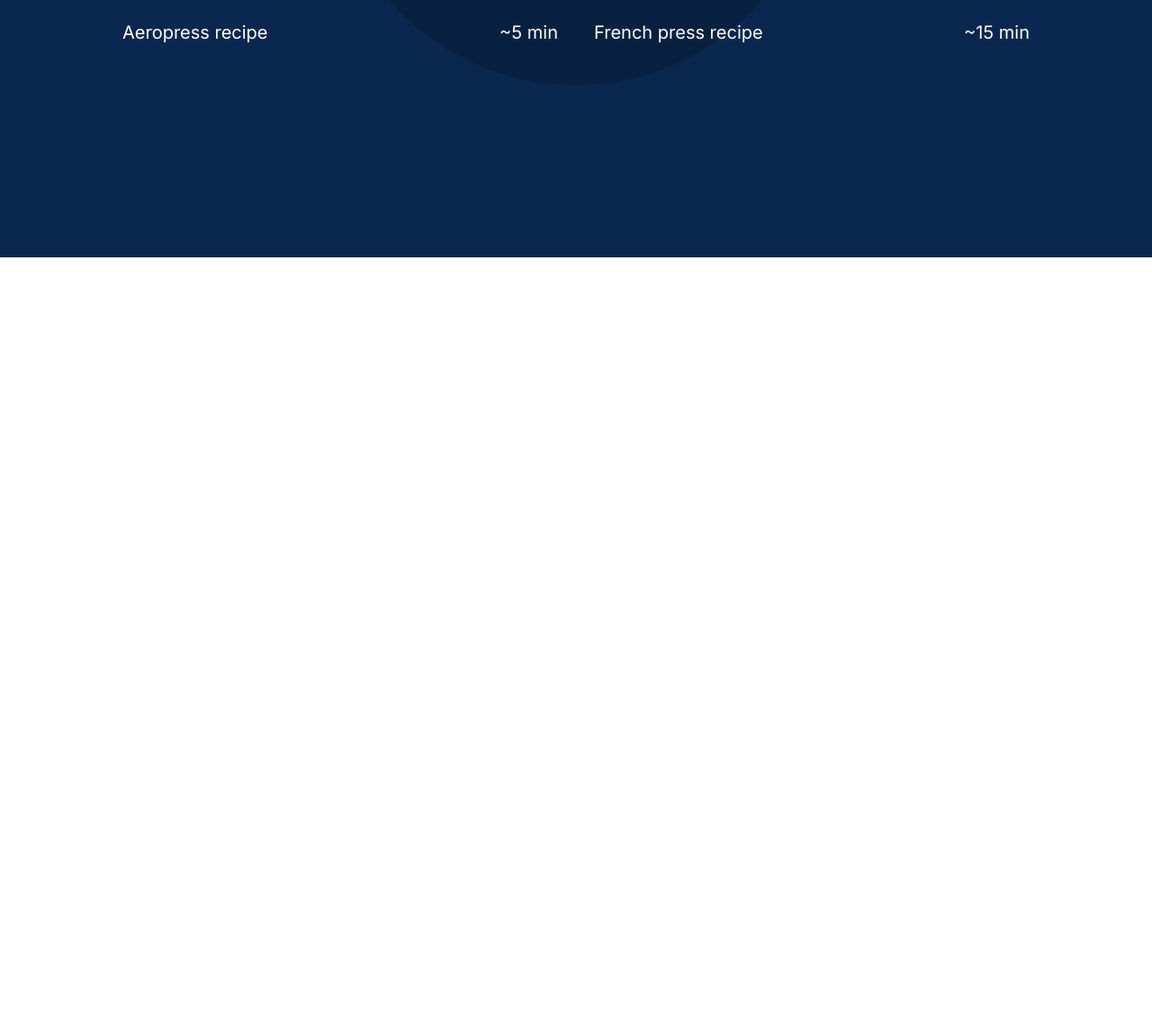
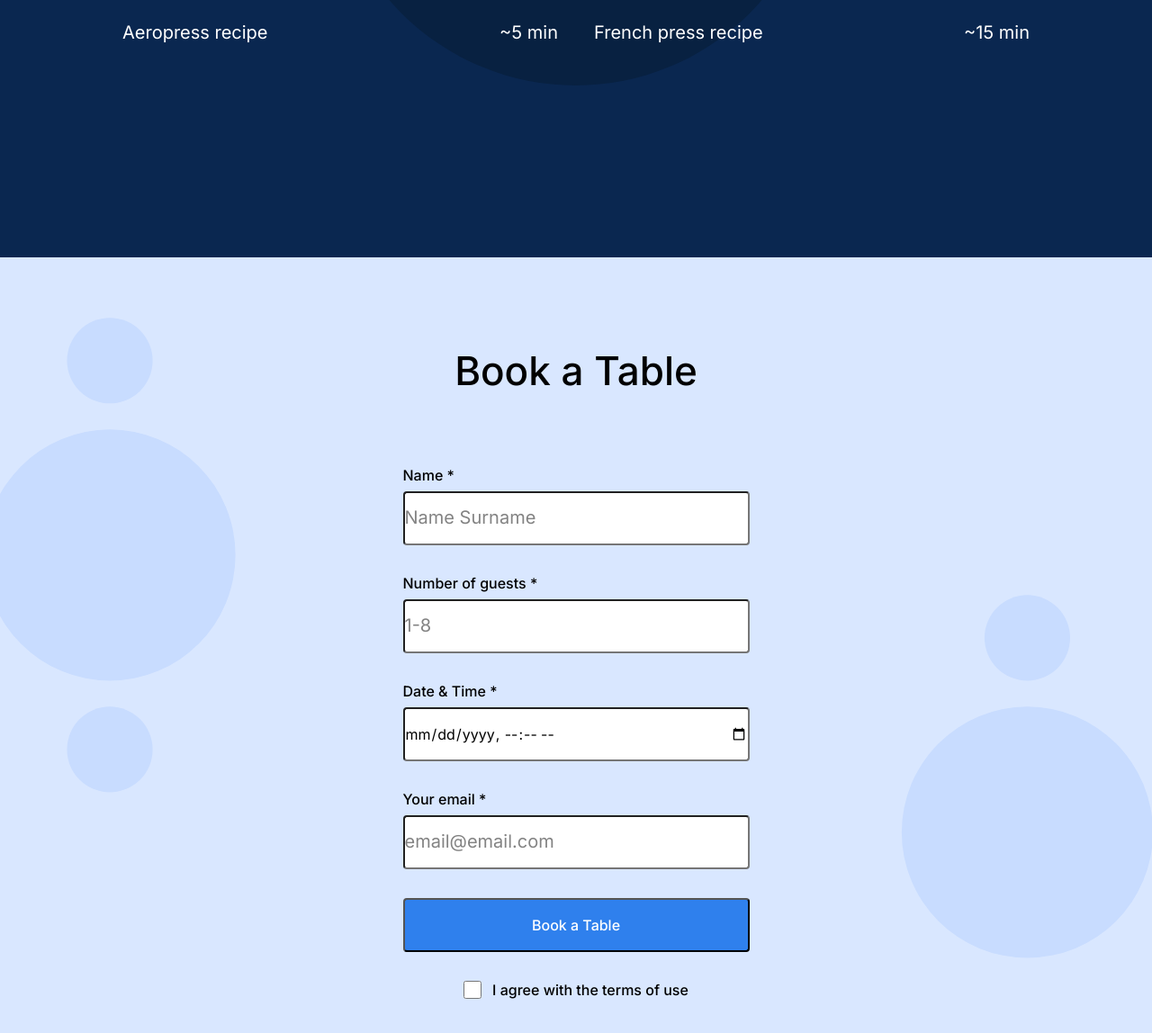
Before and after one commit to MatiasMorote/se_project_coffeeshop, a plain HTML site: page index.html in a window 1280 px wide. Shown: the part 1455-2603 px from the top of the page at 90% size. Before the commit the page ends 1741 px from the top, so only its background shows below. Drawn offline with Linux system fonts and the light colour scheme.

Commit message:
stage 3 reservation form for my project

```diff
--- a/index.html
+++ b/index.html
@@ -107,7 +107,55 @@
             </div>
           </div>
         </section>
-        <section class="reservation" id="reservation"></section>
+        <section class="reservation" id="reservation">
+          <h2 class="reservation__title">Book a Table</h2>
+          <form class="reservation__form form">
+            <fieldset class="form__fieldset">
+              <label for="full-name" class="form__label">
+                Name *<input
+                  type="text"
+                  class="form__input"
+                  id="name"
+                  placeholder="Name Surname"
+                />
+              </label>
+              <label for="number-guests" class="form__label">
+                Number of guests *<input
+                  type="number"
+                  class="form__input"
+                  id="number-guests"
+                  placeholder="1-8"
+                />
+              </label>
+              <label for="date-time" class="form__label">
+                Date & Time *<input
+                  type="datetime-local"
+                  class="form__input"
+                  id="date-time"
+                  placeholder="mm/dd/yyyy --:-- --"
+                />
+              </label>
+              <label for="email" class="form__label">
+                Your email *<input
+                  type="email"
+                  class="form__input"
+                  id="email"
+                  placeholder="email@email.com"
+                />
+              </label>
+            </fieldset>
+            <button type="submit" class="form__button">Book a Table</button>
+            <label for="terms" class="form__label form__label_type_checkbox">
+              <input
+                type="checkbox"
+                class="form__checkbox"
+                name="terms"
+                id="terms"
+              />
+              I agree with the terms of use
+            </label>
+          </form>
+        </section>
         <section class="menu" id="menu"></section>
         <section class="about" id="contact"></section>
       </main>
--- a/pages/index.css
+++ b/pages/index.css
@@ -137,3 +137,110 @@
   width: 480px;
   height: 273px;
 }
+
+.reservation {
+  padding: 100px 0 120px;
+  background-image: url(../images/background_reservation.svg);
+  background-repeat: no-repeat;
+  background-position: center;
+  background-size: cover;
+  background-color: #d9e7ff;
+}
+
+.reservation__title {
+  margin: 0 0 80px;
+  text-align: center;
+}
+
+.reservation form {
+  margin: 0 auto;
+}
+
+.form {
+  margin: 0 auto;
+  max-width: 385px;
+}
+
+.reservation__title {
+  font-family: "Inter";
+  font-weight: 500;
+  font-size: 44px;
+  line-height: 52px;
+}
+
+.form__fieldset {
+  padding: 0;
+  margin: 0;
+  border: none;
+}
+
+.form__label {
+  margin-bottom: 32px;
+  display: block;
+  font-family: "Inter";
+  font-weight: 500;
+  font-size: 16px;
+  line-height: 20px;
+}
+
+.form__label_type_checkbox {
+  display: flex;
+  justify-content: center;
+}
+
+.form__input {
+  display: block;
+  padding: 0;
+  box-sizing: border-box;
+  width: 100%;
+  margin-top: 8px;
+}
+
+.form__button {
+  width: 100%;
+  padding: 0;
+  margin-bottom: 32px;
+}
+
+.form__input[type="text"],
+.form__input[type="number"],
+.form__input[type="datetime-local"],
+.form__input[type="email"] {
+  border-radius: 4px;
+  min-width: 380px;
+  min-height: 60px;
+}
+
+.form__input::placeholder {
+  font-family: "Inter";
+  font-size: 20px;
+  line-height: 30px;
+  font-style: normal;
+  color: #838383;
+}
+
+.form__checkbox {
+  border-radius: 2px;
+  min-width: 20px;
+  max-height: 20px;
+  vertical-align: middle;
+  margin-right: 12px;
+}
+
+.form__button {
+  border-radius: 4px;
+  min-width: 380px;
+  min-height: 60px;
+  background: #2f80ed;
+  color: #fff;
+  font-family: "Inter";
+  font-weight: 500;
+  font-size: 16px;
+  line-height: 20px;
+  opacity: 100%;
+}
+
+.form__button:hover {
+  opacity: 70%;
+  transition: opacity 0.4s ease-out;
+}
```
Also changed, not shown: images/check.svg (deleted).
